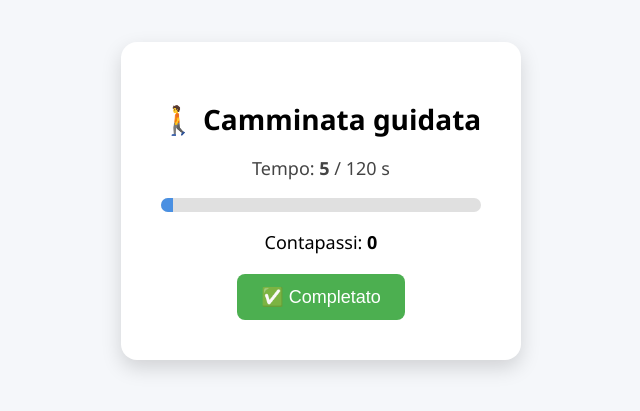
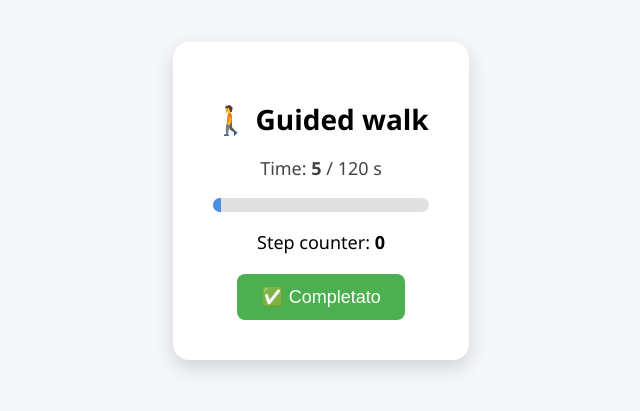
Before and after one commit to cri-rondoni/activities-webapp, a React (Vite) app: page /walk in a window 1280 px wide. Shown: the part 199-610 px from the top of the page, without its empty margins (319-959 px from the left). Built offline with nearby package versions, Linux system fonts and the light colour scheme.

Commit message:
Scritte walk in inglese

```diff
--- a/src/components/Walk.jsx
+++ b/src/components/Walk.jsx
@@ -71,9 +71,9 @@ export default function Walk() {
       >
         {!done ? (
           <>
-            <h1 style={{ fontSize: "28px", marginBottom: "10px" }}>🚶 Camminata guidata</h1>
+            <h1 style={{ fontSize: "28px", marginBottom: "10px" }}>🚶 Guided walk</h1>
             <p style={{ fontSize: "18px", color: "#444" }}>
-              Tempo: <b>{seconds}</b> / {DURATION} s
+              Time: <b>{seconds}</b> / {DURATION} s
             </p>
             <div
               style={{
@@ -93,7 +93,7 @@ export default function Walk() {
               />
             </div>
             <p style={{ fontSize: "18px", marginBottom: "20px" }}>
-              Contapassi: <b>{steps}</b>
+              Step counter: <b>{steps}</b>
             </p>
             <button
               onClick={handleComplete}
```
